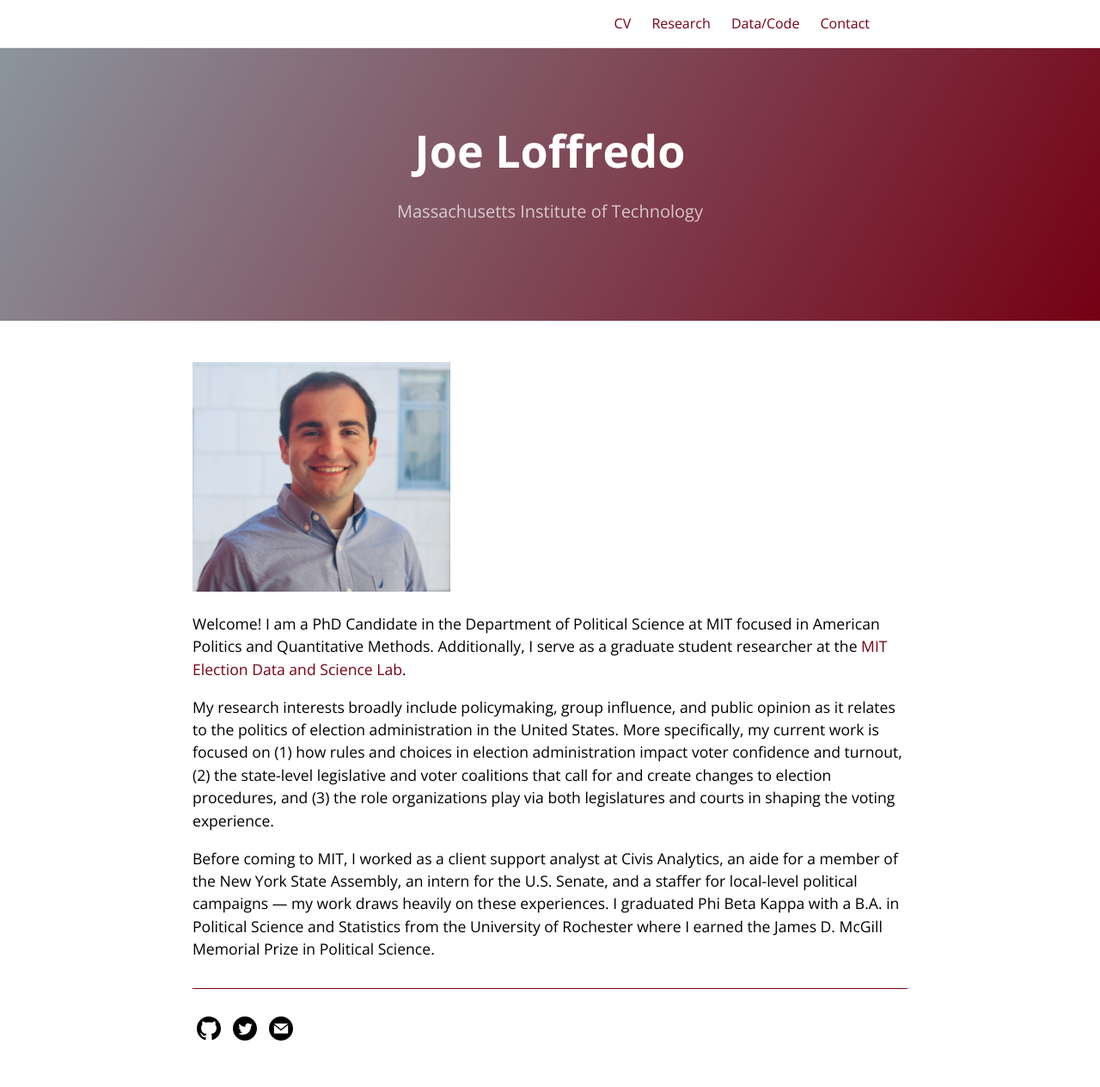
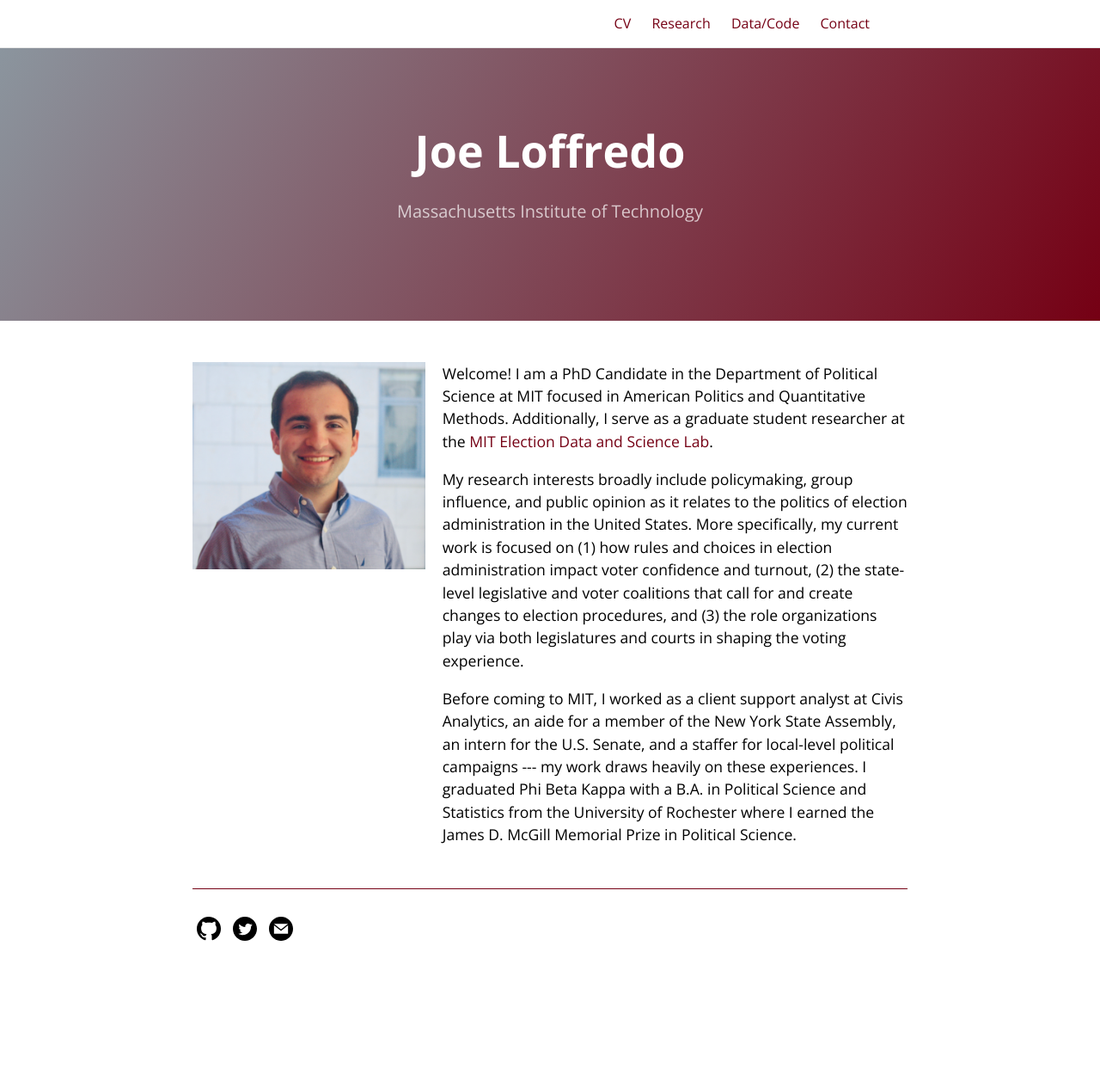
Before and after one commit to jloffredo2/jloffredo2.github.io, a Jekyll site: the page built from index.md, in a window 1280 px wide. Shown: the whole page at 86% size. Built offline with Jekyll 4.4.1, drawn with Linux system fonts in a browser that asks for light colours; after the commit the page ends 1148 px from its top, so only the background shows below that.

Commit message:
try side by side on home

```diff
--- a/index.md
+++ b/index.md
@@ -3,12 +3,15 @@
 layout: home
 ---
 
-<div class="img">
-  <img width="300" style = "margin: 0;" src="Joseph loffredo.JPG" id = "profile">
+<div style="display: flex; align-items: flex-start;">
+  <div style="flex: 1;">
+    <img width="300" style="margin: 0;" src="Joseph loffredo.JPG" id="profile">
+  </div>
+  <div style="flex: 2; padding-left: 20px;">
+    <p>Welcome! I am a PhD Candidate in the Department of Political Science at MIT focused in American Politics and Quantitative Methods. Additionally, I serve as a graduate student researcher at the <a href="https://electionlab.mit.edu">MIT Election Data and Science Lab</a>.</p>
+
+    <p>My research interests broadly include policymaking, group influence, and public opinion as it relates to the politics of election administration in the United States. More specifically, my current work is focused on (1) how rules and choices in election administration impact voter confidence and turnout, (2) the state-level legislative and voter coalitions that call for and create changes to election procedures, and (3) the role organizations play via both legislatures and courts in shaping the voting experience.</p>
+
+    <p>Before coming to MIT, I worked as a client support analyst at Civis Analytics, an aide for a member of the New York State Assembly, an intern for the U.S. Senate, and a staffer for local-level political campaigns --- my work draws heavily on these experiences. I graduated Phi Beta Kappa with a B.A. in Political Science and Statistics from the University of Rochester where I earned the James D. McGill Memorial Prize in Political Science.</p>
+  </div>
 </div>
-
-Welcome! I am a PhD Candidate in the Department of Political Science at MIT focused in American Politics and Quantitative Methods. Additionally, I serve as a graduate student researcher at the [MIT Election Data and Science Lab](https://electionlab.mit.edu).
-
-My research interests broadly include policymaking, group influence, and public opinion as it relates to the politics of election administration in the United States. More specifically, my current work is focused on (1) how rules and choices in election administration impact voter confidence and turnout, (2) the state-level legislative and voter coalitions that call for and create changes to election procedures, and (3) the role organizations play via both legislatures and courts in shaping the voting experience.
-
-Before coming to MIT, I worked as a client support analyst at Civis Analytics, an aide for a member of the New York State Assembly, an intern for the U.S. Senate, and a staffer for local-level political campaigns --- my work draws heavily on these experiences. I graduated Phi Beta Kappa with a B.A. in Political Science and Statistics from the University of Rochester where I earned the James D. McGill Memorial Prize in Political Science.
```
